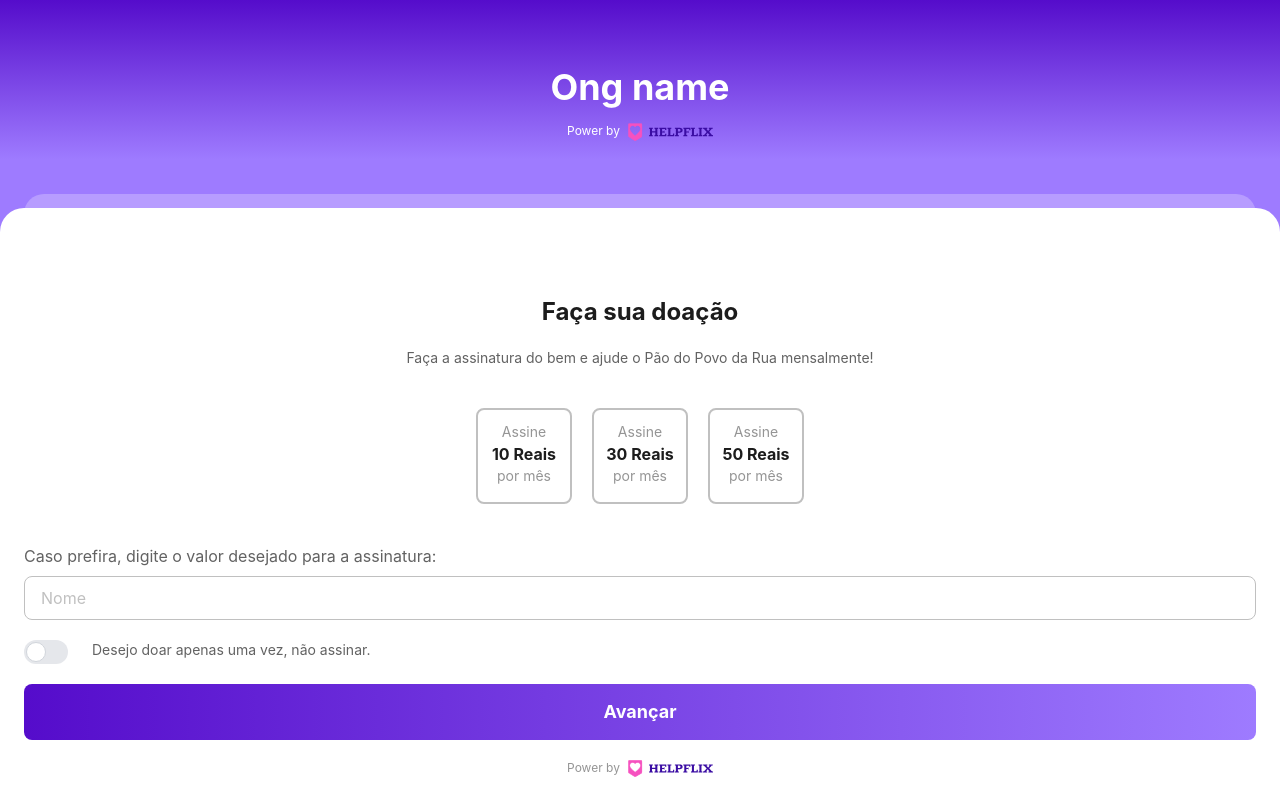
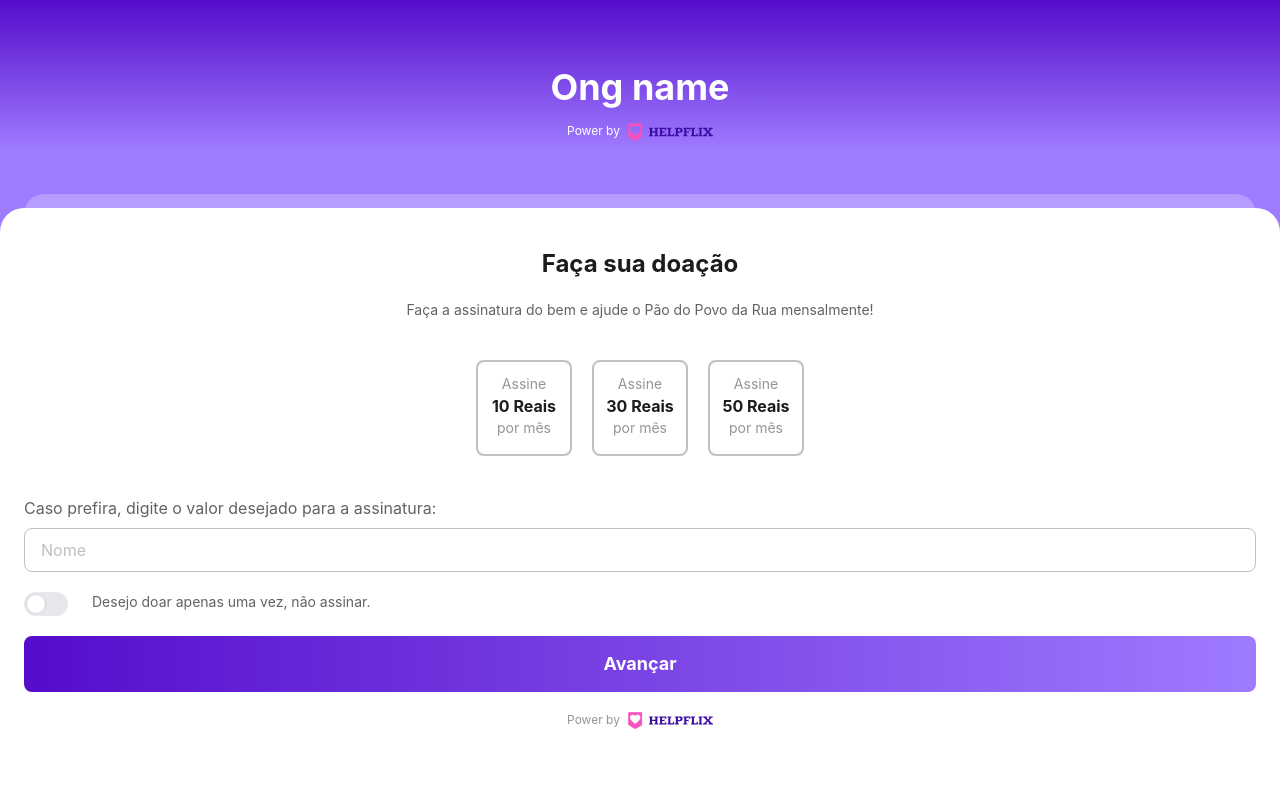
Before and after one commit to wendelfreitas/helpflix, a Next.js app: page / in a window 1280 px wide. Built offline with nearby package versions, Linux system fonts and the light colour scheme.

Commit message:
feat: remove margin

```diff
--- a/src/app/page.tsx
+++ b/src/app/page.tsx
@@ -5,7 +5,7 @@ import { HelpFlixLogo } from './components/Logo';
 
 export default function Home() {
   return (
-    <main className="mt-12 flex flex-col mb-5 w-full">
+    <main className="flex flex-col mb-5 w-full">
       <Title className="mb-5" title="Faça sua doação" />
       <SubTitle
         className="mb-10"
```
